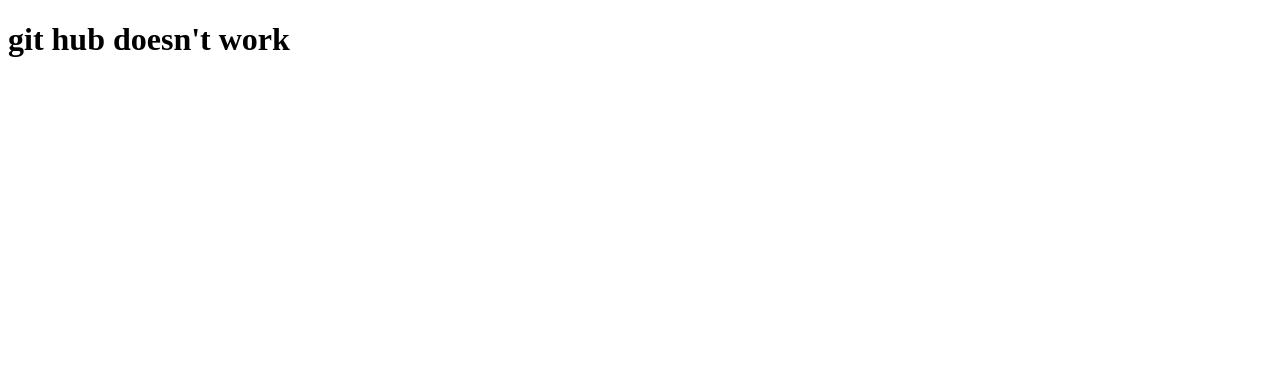
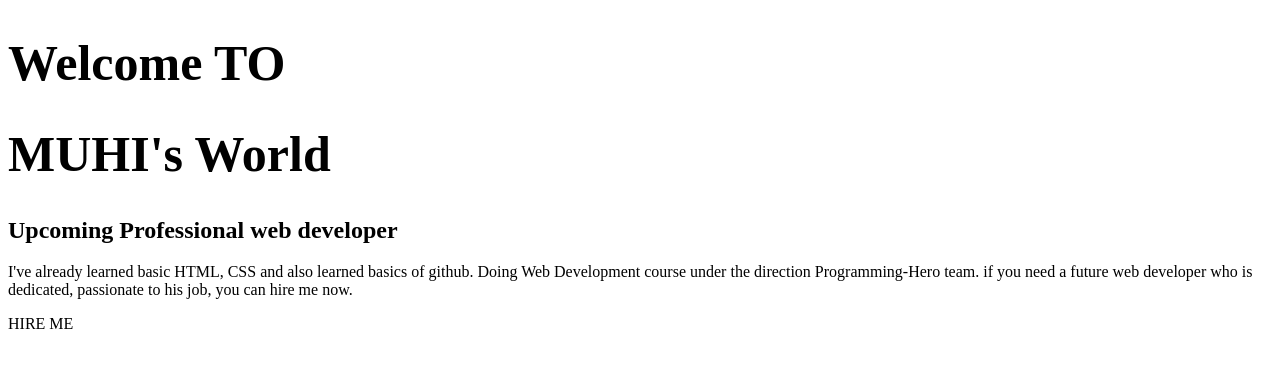
Before and after one commit to muhiu007/website-portfolio, a plain HTML site: page index.html in a window 1280 px wide. Drawn offline with Linux system fonts and the light colour scheme.

Commit message:
completed first para

```diff
--- a/index.html
+++ b/index.html
@@ -7,6 +7,10 @@
     <Link rel="stylesheet" href="styles.css">
 </head>
 <body>
-    <H1>git hub doesn't work</H1>
+    <H1>Welcome TO</H1>
+    <H1>MUHI's World</H1>
+    <H2>Upcoming Professional web developer</H2>
+    <P>I've already learned basic HTML, CSS and also learned basics of github. Doing Web Development course under the direction Programming-Hero team. if you need a future web developer who is dedicated, passionate to his job, you can hire me now.</P>
+    <p> HIRE ME</p>
 </body>
 </html>
--- a/styles.css
+++ b/styles.css
@@ -0,0 +1,3 @@
+h1{
+    font-size: 50px;
+}
```
